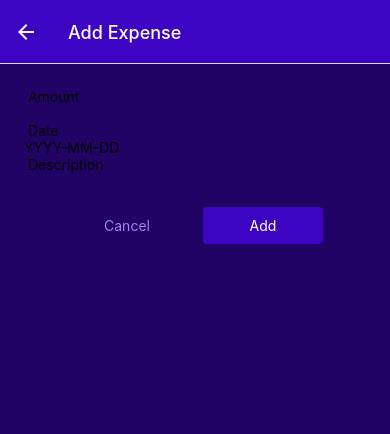
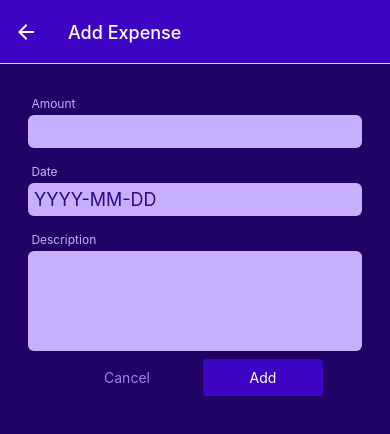
Before and after one commit to Achicago/Expense-tracker-app, a React Native app: screen /ManageExpense in a window 390 px wide. Shown: the top 434 px of the page. Built offline with nearby package versions, Linux system fonts and the light colour scheme.

Commit message:
Adding styles

```diff
--- a/components/ManageExpense/Input.js
+++ b/components/ManageExpense/Input.js
@@ -1,13 +1,44 @@
-import { Text, TextInput, View } from "react-native";
+import { StyleSheet, Text, TextInput, View } from "react-native";
+import { GlobalStyles } from "../../constants/styles";
 
 function Input({ label, textInputConfig }) {
+
+    let inputStyles = [styles.Input];
+
+    if (textInputConfig && textInputConfig.multiline) {
+        inputStyles.push(styles.inputMultiline);
+    }
+
     return (
-        <View>
-            <Text> {label}</Text>
-            <TextInput {...textInputConfig} />
+        <View style={styles.inputContainer}>
+            <Text style={styles.label}> {label}</Text>
+            <TextInput style={inputStyles} {...textInputConfig} />
         </View>
     );
     // Cyfa________@Inc1.
 }
 
 export default Input;
+
+const styles = StyleSheet.create({
+    inputContainer: {
+        marginHorizontal: 4,
+        marginVertical: 8,
+    },
+    label: {
+        fontSize: 12,
+        color: GlobalStyles.colors.primary100,
+        marginBottom: 4,
+    },
+    Input: {
+        backgroundColor: GlobalStyles.colors.primary100,
+        color: GlobalStyles.colors.primary700,
+        padding: 6,
+        borderRadius: 6,
+        fontSize: 18,
+    },
+    inputMultiline: {
+        minHeight: 100,
+        textAlignVertical: 'top',
+    },
+});
```
